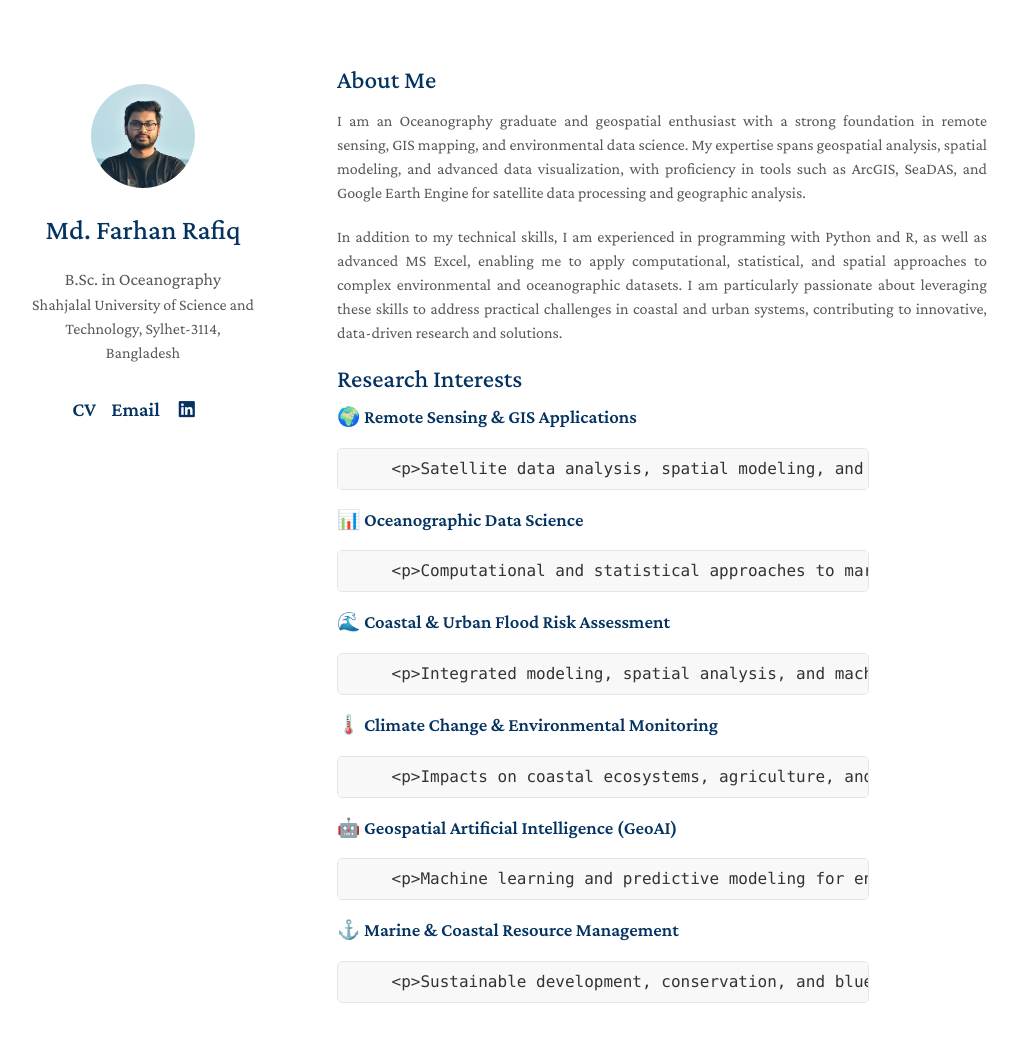
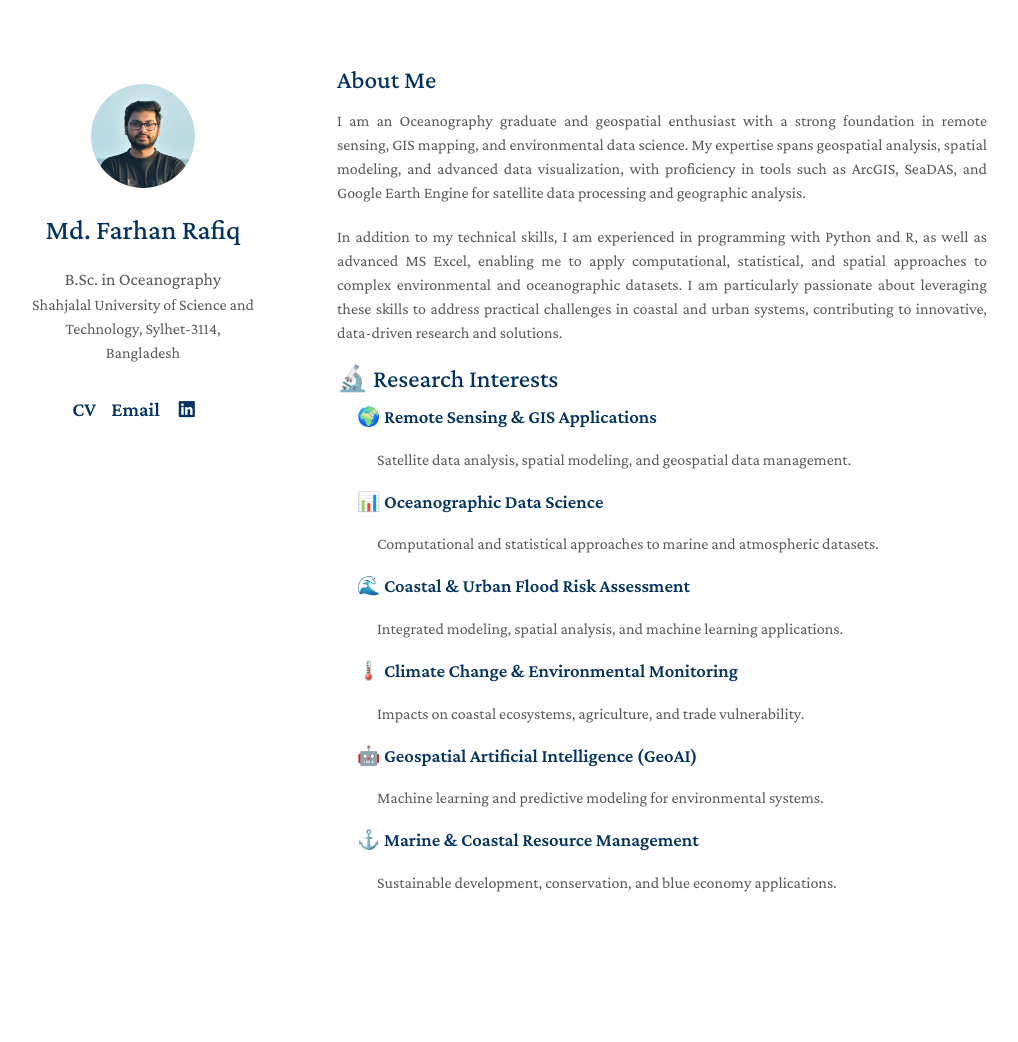
Before and after one commit to farhan-rafiq/farhan-rafiq.github.io, a Jekyll site: the page built from index.md, in a window 1280 px wide and 1097 px high. Shown: the top 1042 px of the window, without its empty margins (133-1151 px from the left). Built offline with Jekyll 4.4.1, drawn with Linux system fonts in a browser that asks for light colours; a style sheet for code colours, icons or effects is not loaded.

Commit message:
Update index.md

```diff
--- a/index.md
+++ b/index.md
@@ -12,22 +12,24 @@ layout: homepage
   </p>
 </div>
 
-<h2>Research Interests</h2>
+<h2>🔬 Research Interests</h2>
 
-<h3>🌍 Remote Sensing & GIS Applications</h3>
-        <p>Satellite data analysis, spatial modeling, and geospatial data management.</p>
+<div style="margin-left: 20px;">
+  <h3>🌍 Remote Sensing & GIS Applications</h3>
+  <p style="margin-left: 20px;">Satellite data analysis, spatial modeling, and geospatial data management.</p>
 
-<h3>📊 Oceanographic Data Science</h3>
-        <p>Computational and statistical approaches to marine and atmospheric datasets.</p>
+  <h3>📊 Oceanographic Data Science</h3>
+  <p style="margin-left: 20px;">Computational and statistical approaches to marine and atmospheric datasets.</p>
 
-<h3>🌊 Coastal & Urban Flood Risk Assessment</h3>
-        <p>Integrated modeling, spatial analysis, and machine learning applications.</p>
+  <h3>🌊 Coastal & Urban Flood Risk Assessment</h3>
+  <p style="margin-left: 20px;">Integrated modeling, spatial analysis, and machine learning applications.</p>
 
-<h3>🌡️ Climate Change & Environmental Monitoring</h3>
-        <p>Impacts on coastal ecosystems, agriculture, and trade vulnerability.</p>
+  <h3>🌡️ Climate Change & Environmental Monitoring</h3>
+  <p style="margin-left: 20px;">Impacts on coastal ecosystems, agriculture, and trade vulnerability.</p>
 
-<h3>🤖 Geospatial Artificial Intelligence (GeoAI)</h3>
-        <p>Machine learning and predictive modeling for environmental systems.</p>
+  <h3>🤖 Geospatial Artificial Intelligence (GeoAI)</h3>
+  <p style="margin-left: 20px;">Machine learning and predictive modeling for environmental systems.</p>
 
-<h3>⚓ Marine & Coastal Resource Management</h3>
-        <p>Sustainable development, conservation, and blue economy applications.</p>
+  <h3>⚓ Marine & Coastal Resource Management</h3>
+  <p style="margin-left: 20px;">Sustainable development, conservation, and blue economy applications.</p>
+</div>
```
